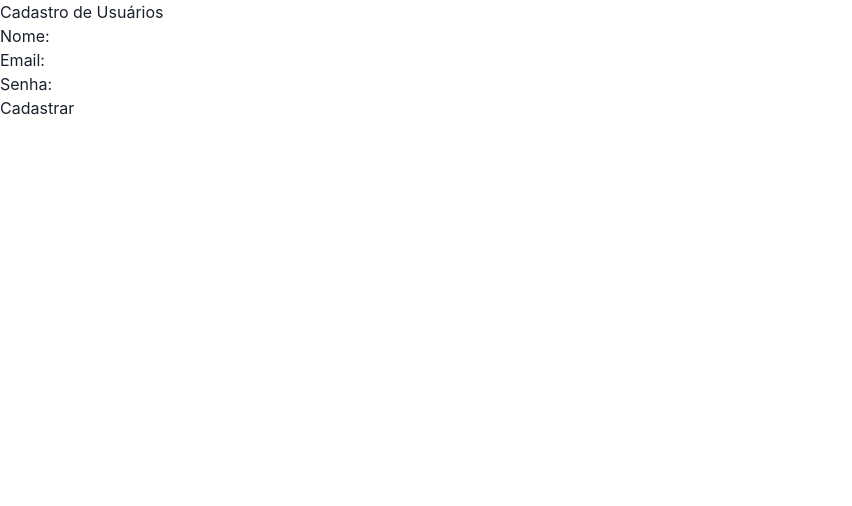
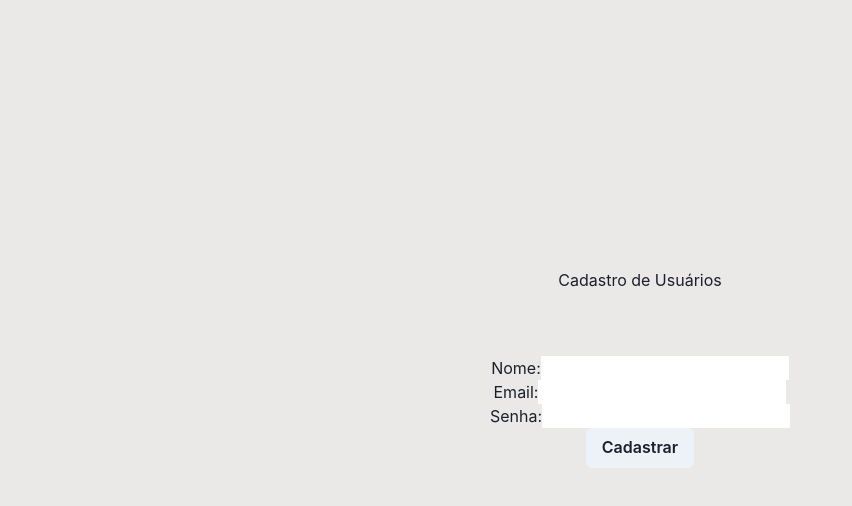
Before and after one commit to kenedy-gomes/Tarefas-Listagem, a React (Create React App) app: page /cadastrar in a window 1280 px wide. Shown: the top 506 px of the page, without its empty margins (0-852 px from the left). Built offline with nearby package versions, Linux system fonts and the light colour scheme.

Commit message:
Ajuste no register.js

```diff
--- a/src/Pages/Register/Cadastro.js
+++ b/src/Pages/Register/Cadastro.js
@@ -1,5 +1,6 @@
 import React, { useState } from 'react';
-
+import './register.css';
+import { Button } from '@chakra-ui/react';
 
 
 function App() {
@@ -31,9 +32,9 @@ function App() {
   };
 
   return (
-    <div>
+    <div className='container'>
       <h1>Cadastro de Usuários</h1>
-      <form onSubmit={handleSubmit}>
+      <form className='form'>
         <div>
           <label>Nome:</label>
           <input
@@ -58,7 +59,7 @@ function App() {
             onChange={(e) => setPassword(e.target.value)}
           />
         </div>
-        <button type="submit">Cadastrar</button>
+        <Button type="submit" onClick={handleSubmit}>Cadastrar</Button>
       </form>
     </div>
   );
--- /dev/null
+++ b/src/Pages/Register/register.css
@@ -0,0 +1,15 @@
+.container{
+    display: flex;
+    flex-direction: column;
+    justify-content: center;
+    align-items: center;
+    text-align: center;
+}
+
+.form{
+    display: flex;
+    flex-direction: column;
+    justify-content: center;
+    align-items: center;
+    text-align: center;
+}
```
